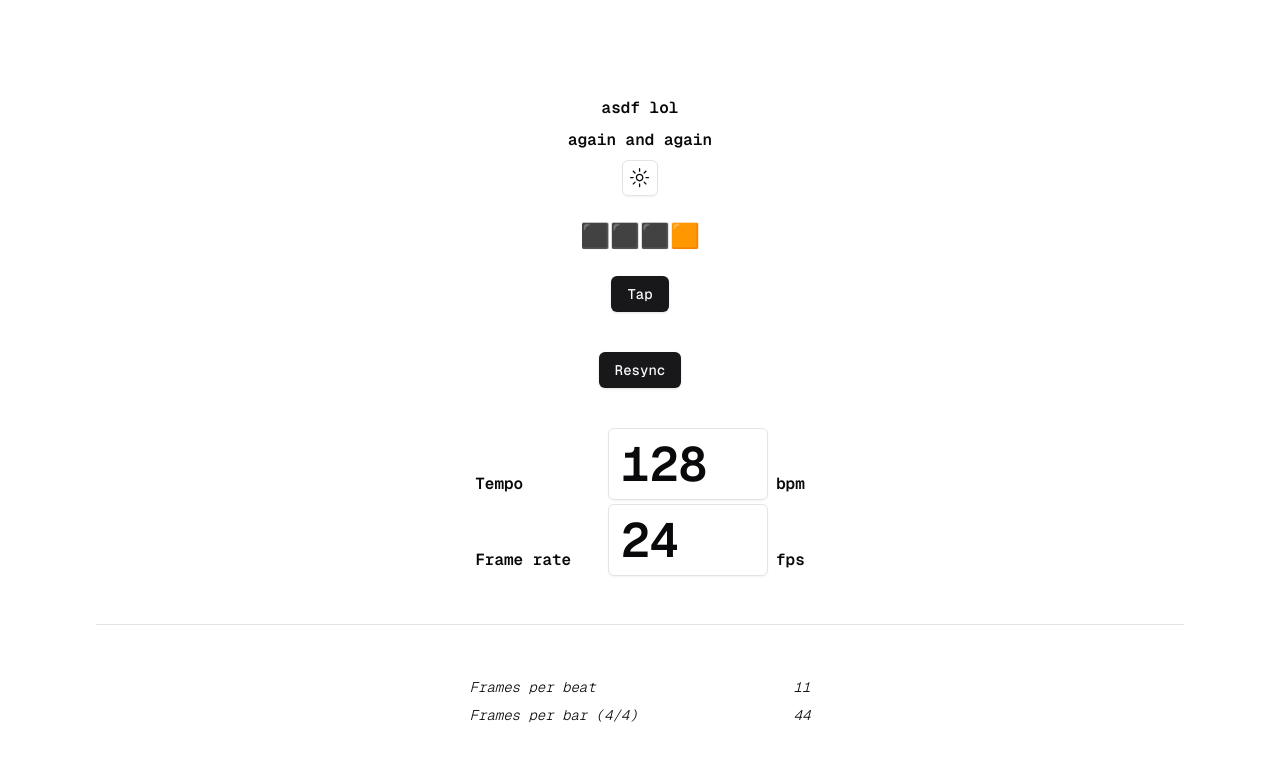
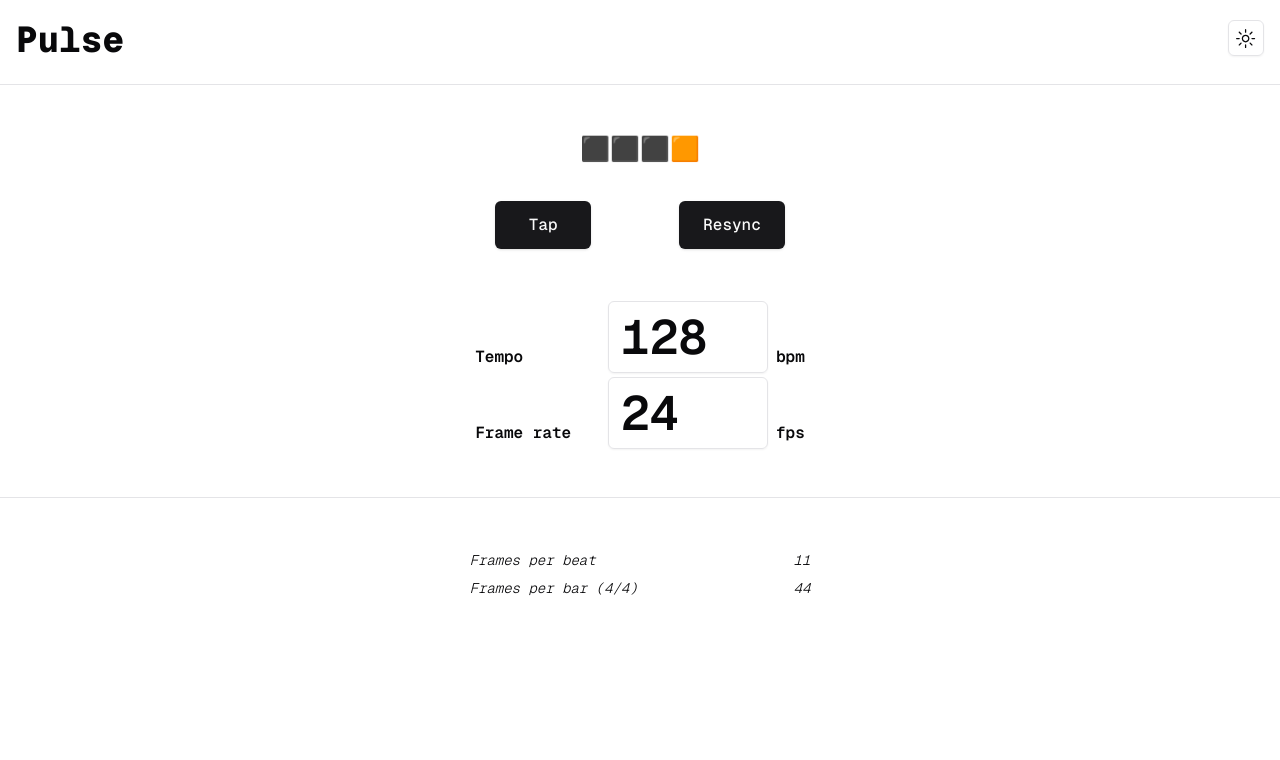
Before and after one commit to vngnc3/pulse, a Next.js app: page / in a window 1280 px wide. Shown: the top 760 px of the page. Built offline with nearby package versions, Linux system fonts and the light colour scheme.

Commit message:
ui cleanup, banner setup

```diff
--- /dev/null
+++ b/components/ui/aspect-ratio.tsx
@@ -0,0 +1,5 @@
+import * as AspectRatioPrimitive from "@radix-ui/react-aspect-ratio"
+
+const AspectRatio = AspectRatioPrimitive.Root
+
+export { AspectRatio }
--- a/package.json
+++ b/package.json
@@ -9,6 +9,7 @@
     "lint": "next lint"
   },
   "dependencies": {
+    "@radix-ui/react-aspect-ratio": "^1.0.3",
     "@radix-ui/react-dropdown-menu": "^2.0.6",
     "@radix-ui/react-icons": "^1.3.0",
     "@radix-ui/react-separator": "^1.0.3",
--- a/pages/index.tsx
+++ b/pages/index.tsx
@@ -1,8 +1,10 @@
+import Image from "next/image";
 import React, { useState, useEffect, useRef } from "react";
 import { Button } from "@/components/ui/button";
 import { Separator } from "@/components/ui/separator";
 import { ModeToggle } from "@/components/ui/mode-toggle";
 import { InputBpmFps } from "@/components/ui/input-bpm-fps";
+import { AspectRatio } from "@/components/ui/aspect-ratio";
 import DynamicTitle from "@/components/TitleDynamic";
 import FourBars from "@/components/FourBars";
 
@@ -97,30 +99,37 @@ export default function Home() {
     <>
       <DynamicTitle bpm={bpm} />
       <main
-      className={`flex min-h-screen flex-col gap-2 items-center p-24 font-semibold`}
+        className={`flex min-h-screen flex-col gap-2 items-center p-0 font-semibold`}
       >
-      <div>asdf lol</div>
-      <div>again and again</div>
-      <ModeToggle />
 
-      <div className="text-2xl mt-4">
+        {/* Banner */}
+        <div className="p-4 flex gap-1 justify-between content-center w-screen">
+          <div className="align-bottom text-4xl font-extrabold pt-1">Pulse</div>
+          <div className="align-bottom text-4xl font-extrabold pt-0"><ModeToggle /></div>
+        </div>
+        <Separator className="mb-6" />
+
+        {/* Tap and sync */}
+        <div className="text-2xl mt-4 mb-6">
           <FourBars ref={fourBarsRef} bpm={bpm} />
         </div>
-
-      {/* Tap and sync */}
-      <div className="p-4 flex gap-1 w-screen max-w-2xl justify-center">
-        <Button onClick={handleTap}>Tap</Button>
+        <div className="p-0 flex gap-20 w-screen max-w-2xl justify-center mb-6">
+          <div className="p-1 flex gap-0 max-w-2xl justify-center">
+            <Button className="text-md p-6" onClick={handleTap}>
+              &nbsp;Tap&nbsp;
+            </Button>
           </div>
-      <div className="p-4 flex gap-1 w-screen max-w-2xl justify-center">
-        <Button onClick={handleReset}>Resync</Button>
+          <div className="p-1 flex gap-1 max-w-2xl justify-center">
+            <Button className="text-md p-6" onClick={handleReset}>
+              Resync
+            </Button>
+          </div>
         </div>
 
         {/* Input */}
         <div className="p-4 flex gap-1 w-screen max-w-2xl justify-center mb-6">
           <div className="flex flex-col gap-1">
-          <div className="h-1/2 p-1 flex flex-col justify-end">
-            Tempo
-          </div>
+            <div className="h-1/2 p-1 flex flex-col justify-end">Tempo</div>
             <div className="h-1/2 p-1 flex flex-col justify-end">
               Frame rate &nbsp;&nbsp;
             </div>
```
Also changed, not shown: public/banner.png (added), 1 other file (tests, documents, lock files or other folders). Lines whose indentation alone changed are shown as unchanged.
